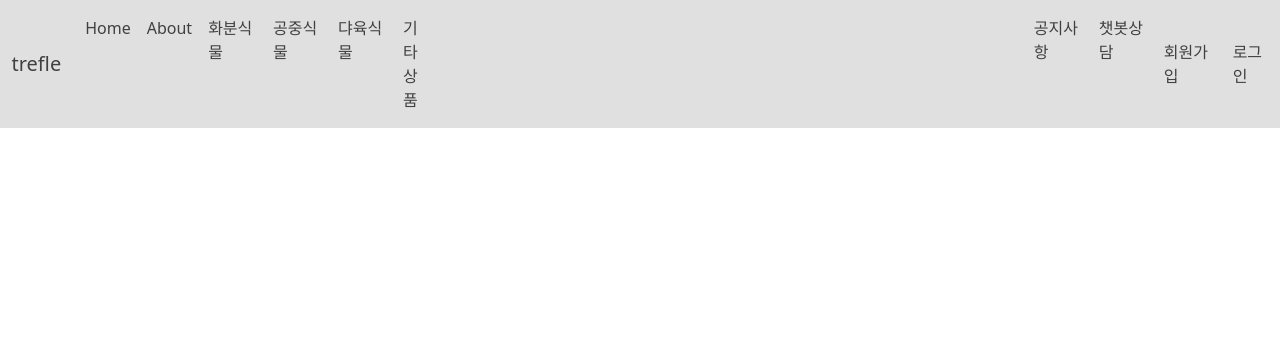
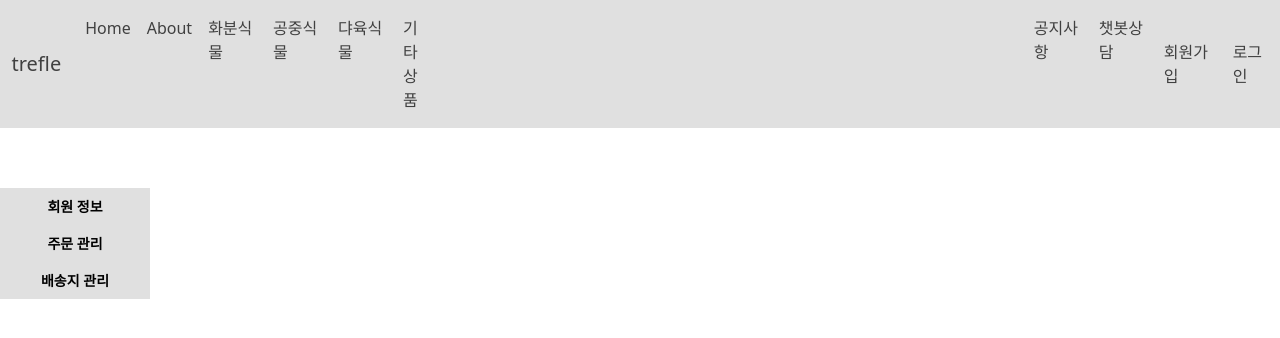
Before and after one commit to hwajin-jo/PlantShop_Front, a Vue app: page /sidemenu_customer in a window 1280 px wide. Shown: the top 338 px of the page. Built offline with nearby package versions, Linux system fonts and the light colour scheme.

Commit message:
사이드메뉴 margin left 제거

```diff
--- a/src/views/sidemenu_customer.vue
+++ b/src/views/sidemenu_customer.vue
@@ -43,7 +43,6 @@
     margin: 0;
     position: fixed;
     overflow: auto;
-    margin-left: -320px;
     text-align: center;
 }
 
```
